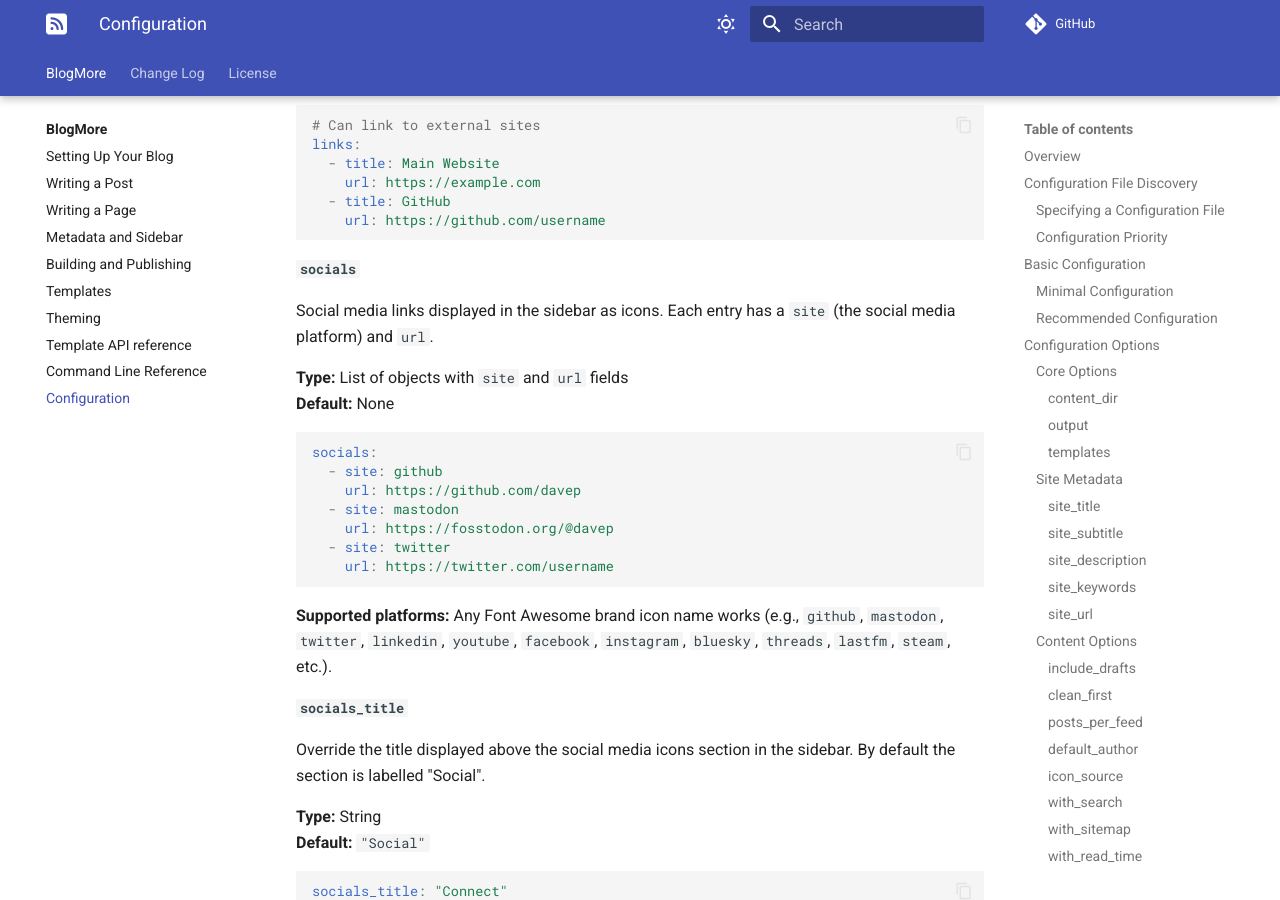
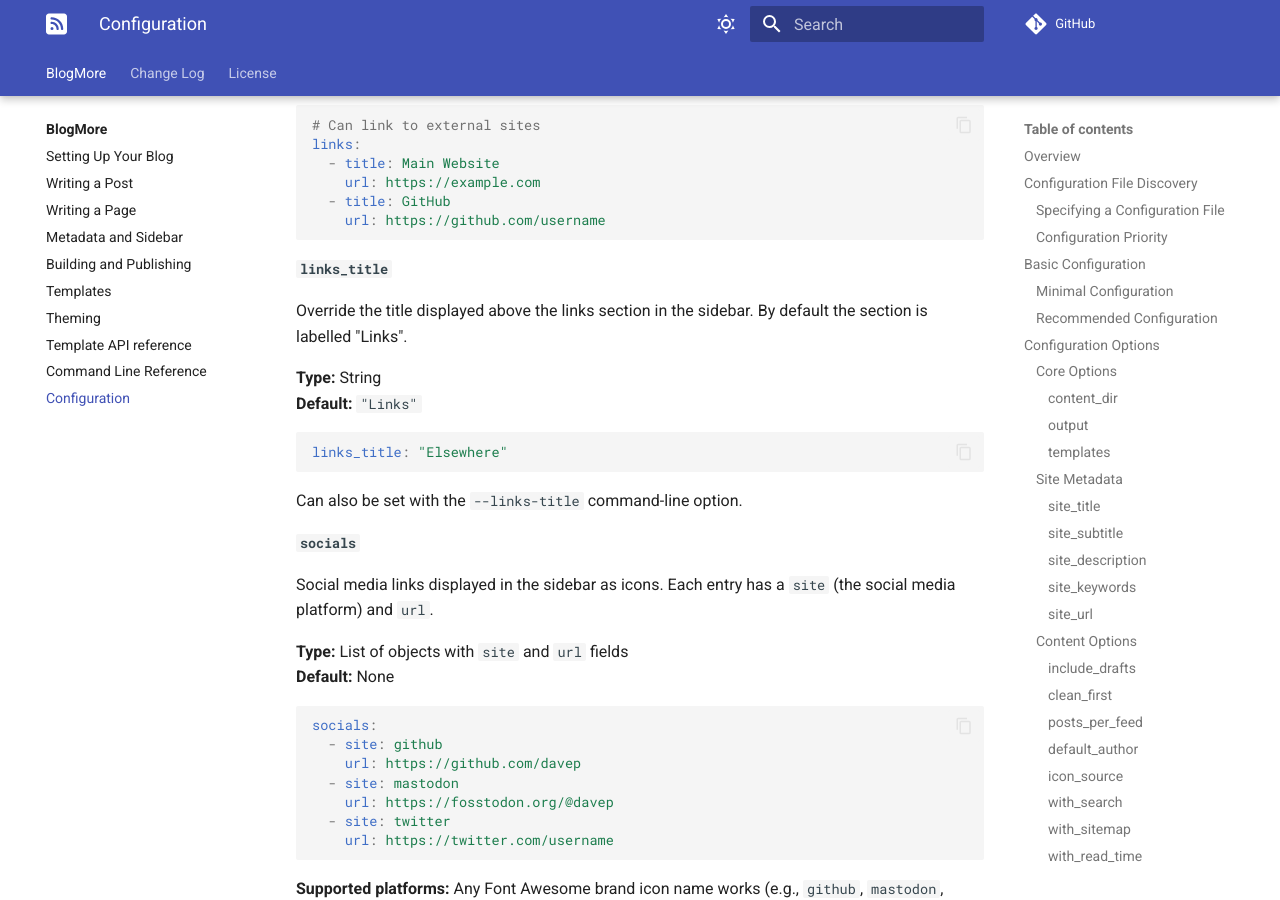
Before and after one commit to davep/blogmore, an MkDocs documentation site: the page built from docs/configuration.md, in a window 1280 px wide and 900 px high, scrolled down 14233 px. Built offline with MkDocs 1.6.1 and Material for MkDocs 9.7.7, drawn with Linux system fonts in a browser that asks for light colours; comment, search, counter and statistics services are not loaded.

Commit message:
Add links_title config option and --links-title CLI flag
Co-authored-by: davep <28237+davep@users.noreply.github.com>

````diff
--- a/docs/configuration.md
+++ b/docs/configuration.md
@@ -640,6 +640,19 @@ links:
     url: https://github.com/username
 ```
 
+#### `links_title`
+
+Override the title displayed above the links section in the sidebar. By default the section is labelled "Links".
+
+**Type:** String
+**Default:** `"Links"`
+
+```yaml
+links_title: "Elsewhere"
+```
+
+Can also be set with the `--links-title` command-line option.
+
 #### `socials`
 
 Social media links displayed in the sidebar as icons. Each entry has a `site` (the social media platform) and `url`.
--- a/src/blogmore/templates/base.html
+++ b/src/blogmore/templates/base.html
@@ -94,7 +94,7 @@
 
                 {% if links %}
                 <section class="sidebar-section">
-                    <h2>Links</h2>
+                    <h2>{{ links_title | default('Links') }}</h2>
                     <ul class="sidebar-links">
                         {% for link in links %}
                         <li><a href="{{ link.url }}"{% if link.url|is_external_link %} target="_blank" rel="noopener noreferrer"{% endif %}>{{ link.title }}</a></li>
````
Also changed, not shown: ChangeLog.md (+6 -0 lines), docs/command_line.md (+12 -0 lines), docs/metadata_and_sidebar.md (+11 -0 lines), 6 other files.
